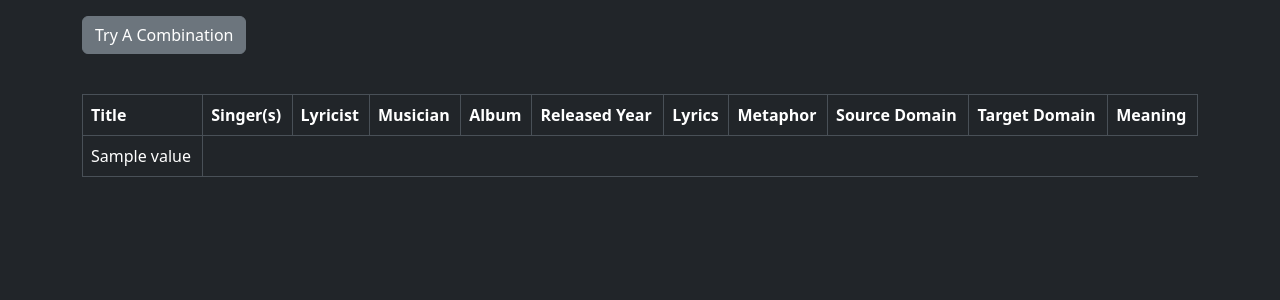
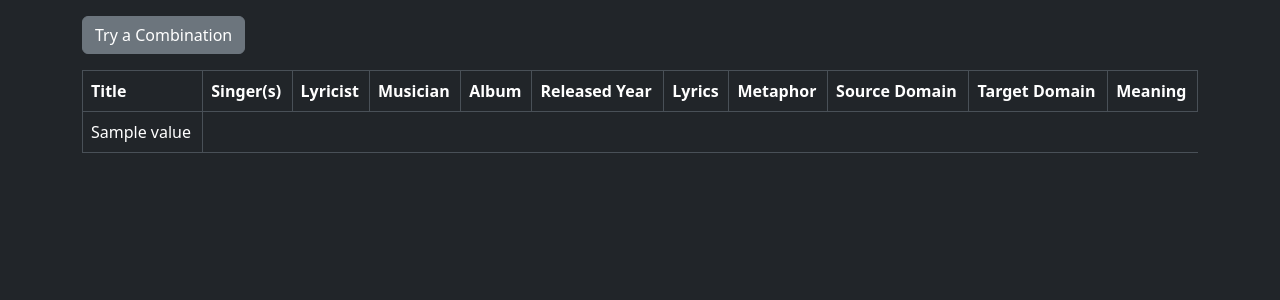
Before and after one commit to PasinduUd/metaphor-based-search-engine, a Flask app: template API/templates/advanced_search_engine.html in a window 1280 px wide. Shown: the part 56-356 px from the top of the page. Run offline with Flask 2, Linux system fonts and the light colour scheme; the template is opened without the code that fills it: most values are stand-ins (such as "Sample title", 1, 10 or a date in 2020).

Commit message:
Style Table

```diff
--- a/API/templates/advanced_search_engine.html
+++ b/API/templates/advanced_search_engine.html
@@ -18,11 +18,11 @@
         <div>
             <p>
                 <button class="btn btn-secondary" type="button" data-bs-toggle="collapse" data-bs-target="#logicalCombination" aria-expanded="false" aria-controls="logicalCombination">
-                    Try A Combination
+                    Try a Combination
                 </button>
             </p>
         </div>
-        <div class="collapse" id="logicalCombination">
+        <div class="collapse mb-3" id="logicalCombination">
             <div class="card card-body">
                 <form action="http://localhost:5000/" method="post">
                     <div class="input-group mb-3">
@@ -63,7 +63,6 @@
             </div>
         </div>
 
-        <br>
         <div class="table-responsive">
             <table class="table table-hover table-bordered align-middle">
                 <thead>
```
